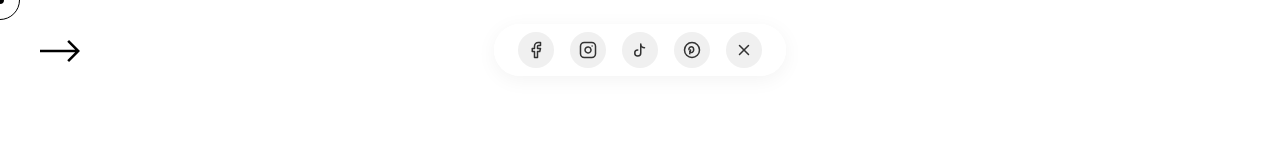
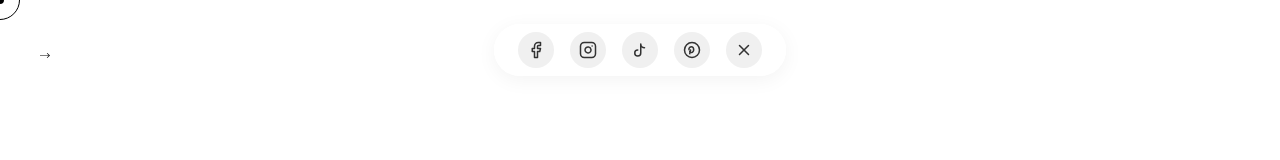
Before and after one commit to billahdotdev/brandotory, a React (Vite) app: page / in a window 1280 px wide. Shown: the top 160 px of the page. Built offline with nearby package versions, Linux system fonts and the light colour scheme.

Commit message:
Adjust logo size large to small

```diff
--- a/src/sections/Home.jsx
+++ b/src/sections/Home.jsx
@@ -17,7 +17,7 @@ const Home = ({ registerSection, onButtonHover, navigateTo }) => {
   return (
     <section ref={sectionRef} className="section home-section" id="home">
       <div className="home-logo-top-left">
-        <BrandLogo size="large" onHover={onButtonHover} />
+        <BrandLogo size="small" onHover={onButtonHover} />
       </div>
 
       <div className="section-content">
```
